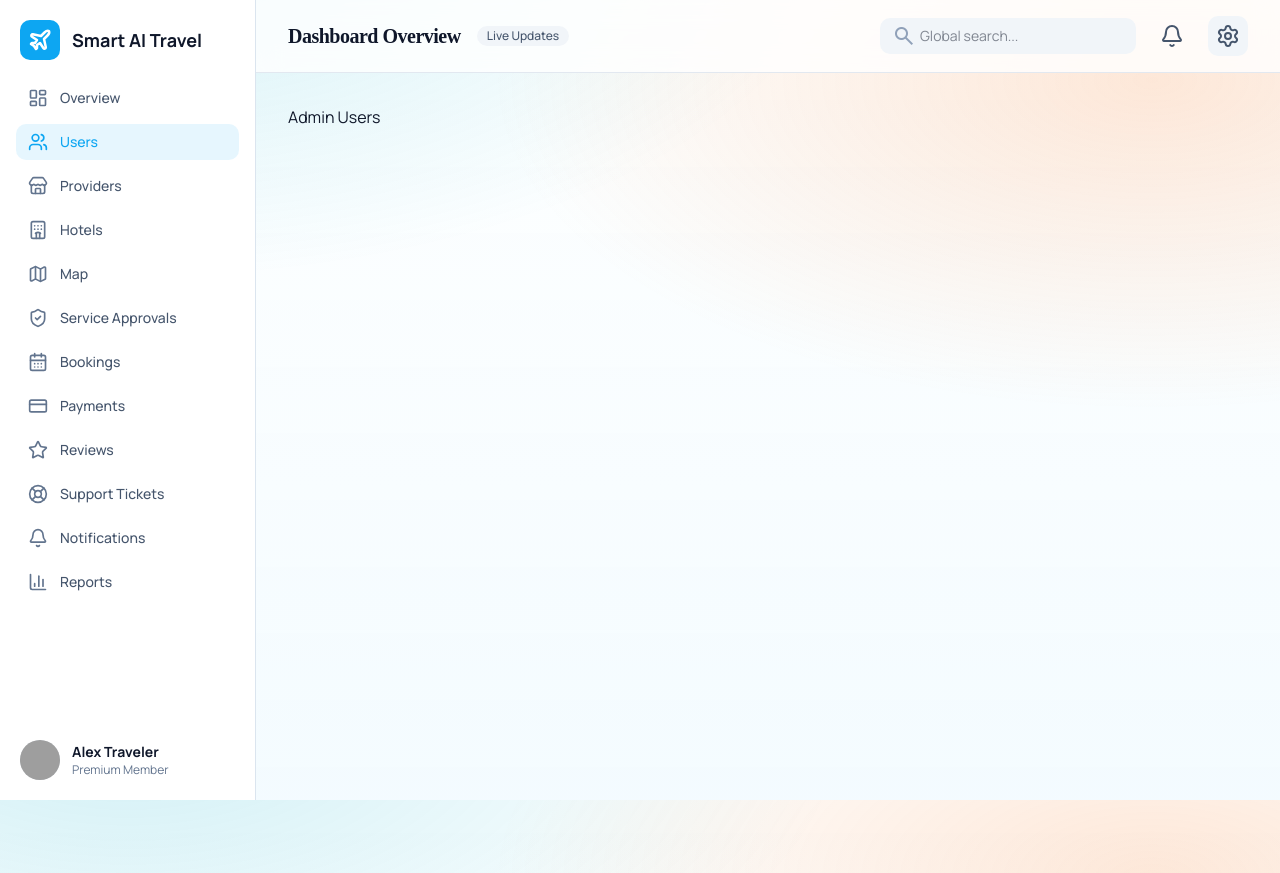
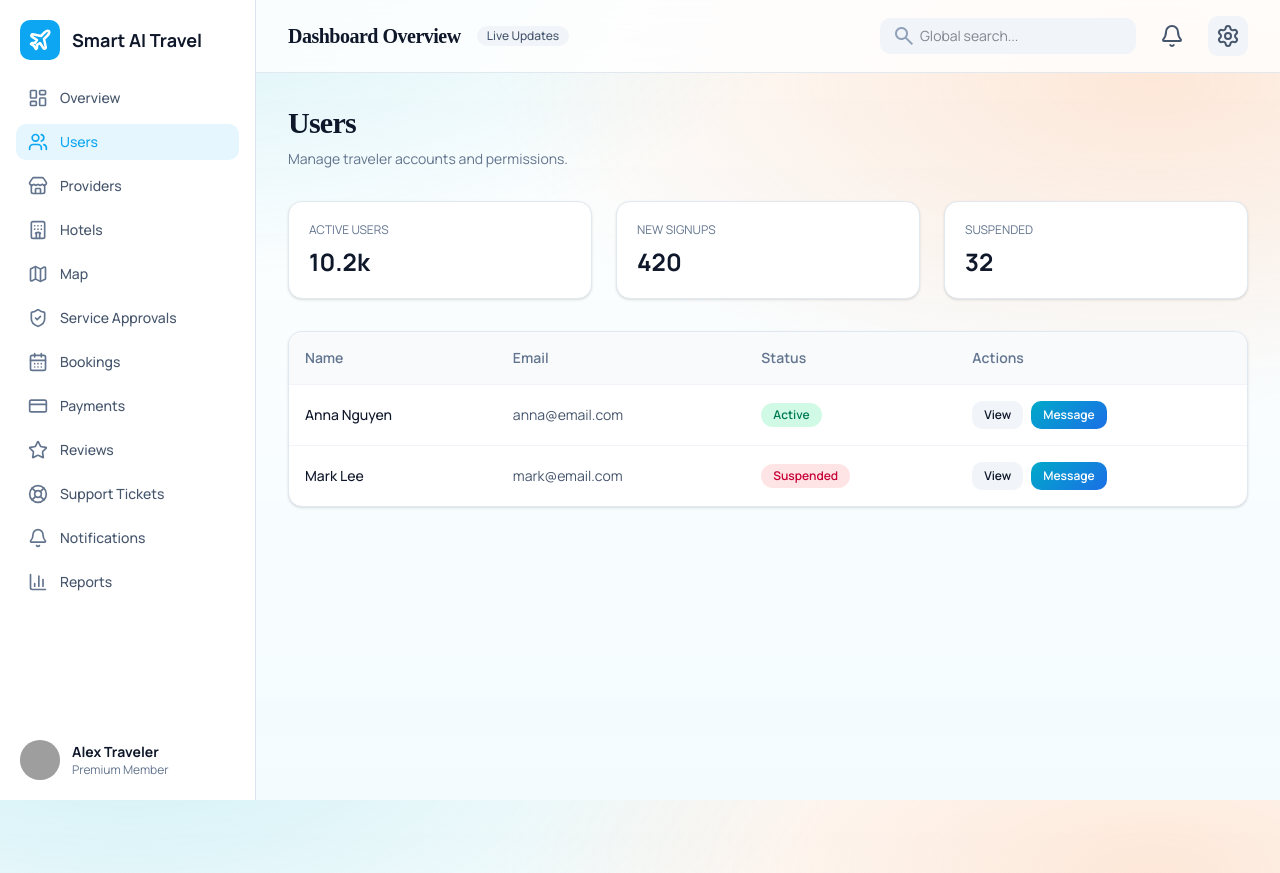
Before and after one commit to tranleductinh/SmartAITravelPlannerPlatform, a React (Vite) app in the folder Frontend/: page /admin/users in a window 1280 px wide. Built offline with nearby package versions, Linux system fonts and the light colour scheme; grey boxes are pictures that could not be loaded; a web font is replaced by a local one.

Commit message:
feat: Add user statistics and management table to Admin Users page

```diff
--- a/Frontend/src/pages/Admin/AdminUsers/index.jsx
+++ b/Frontend/src/pages/Admin/AdminUsers/index.jsx
@@ -1,8 +1,70 @@
 import React from 'react'
 
-export const AdminUsers = () => {
+ const AdminUsers = () => {
+    const statusClass = {
+    Active: "badge badge-success",
+    Suspended: "badge badge-danger",
+  };
   return (
-    <div>Admin Users</div>
+    <>
+      <div className="flex items-start justify-between">
+        <div>
+          <h1 className="text-3xl font-bold tracking-tight text-slate-900">Users</h1>
+          <p className="mt-2 text-sm text-slate-500">
+            Manage traveler accounts and permissions.
+          </p>
+        </div>
+      </div>
+
+      <div className="grid grid-cols-1 md:grid-cols-3 gap-6">
+        {[
+          { label: "Active Users", value: "10.2k" },
+          { label: "New Signups", value: "420" },
+          { label: "Suspended", value: "32" },
+        ].map((stat) => (
+          <div key={stat.label} className="bg-white p-5 rounded-xl border border-slate-200 shadow-sm">
+            <p className="text-xs text-slate-500 uppercase">{stat.label}</p>
+            <p className="text-2xl font-bold mt-2">{stat.value}</p>
+          </div>
+        ))}
+      </div>
+      <div className="bg-white rounded-xl border border-slate-200 shadow-sm overflow-hidden">
+        <table className="w-full text-sm">
+          <thead className="bg-slate-50 text-slate-500">
+            <tr>
+              <th className="text-left p-4 font-semibold">Name</th>
+              <th className="text-left p-4 font-semibold">Email</th>
+              <th className="text-left p-4 font-semibold">Status</th>
+              <th className="text-left p-4 font-semibold">Actions</th>
+            </tr>
+          </thead>
+          <tbody>
+            {[
+              ["Anna Nguyen", "anna@email.com", "Active"],
+              ["Mark Lee", "mark@email.com", "Suspended"],
+            ].map((row) => (
+              <tr key={row[0]} className="border-t border-slate-100">
+                <td className="p-4 font-medium">{row[0]}</td>
+                <td className="p-4 text-slate-600">{row[1]}</td>
+                <td className="p-4">
+                  <span className={statusClass[row[2]] || "badge badge-neutral"}>{row[2]}</span>
+                </td>
+                <td className="p-4">
+                  <div className="flex gap-2">
+                    <button className="px-3 py-1.5 bg-slate-100 rounded-lg text-xs font-semibold">
+                      View
+                    </button>
+                    <button className="px-3 py-1.5 bg-primary text-white rounded-lg text-xs font-semibold">
+                      Message
+                    </button>
+                  </div>
+                </td>
+              </tr>
+            ))}
+          </tbody>
+        </table>
+      </div>
+    </>
   );
 };
 export default AdminUsers;
```
